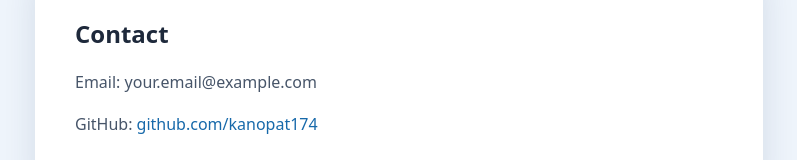
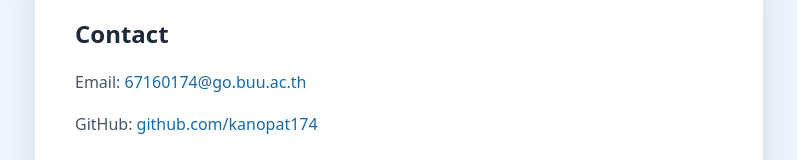
Before and after one commit to kanopat174/web_action, a plain HTML site: page index.html in a window 1280 px wide. Shown: the part 953-1113 px from the top of the page, without its empty margins (241-1038 px from the left). Drawn offline with Linux system fonts and the light colour scheme.

Commit message:
Add contact email
Co-Authored-By: Claude Opus 5.5 <noreply@anthropic.com>

```diff
--- a/index.html
+++ b/index.html
@@ -46,7 +46,7 @@
 
     <section id="contact" class="card">
       <h2>Contact</h2>
-      <p>Email: your.email@example.com</p>
+      <p>Email: <a href="mailto:67160174@go.buu.ac.th">67160174@go.buu.ac.th</a></p>
       <p>GitHub: <a href="https://github.com/kanopat174" target="_blank" rel="noopener">github.com/kanopat174</a></p>
     </section>
   </main>
```
